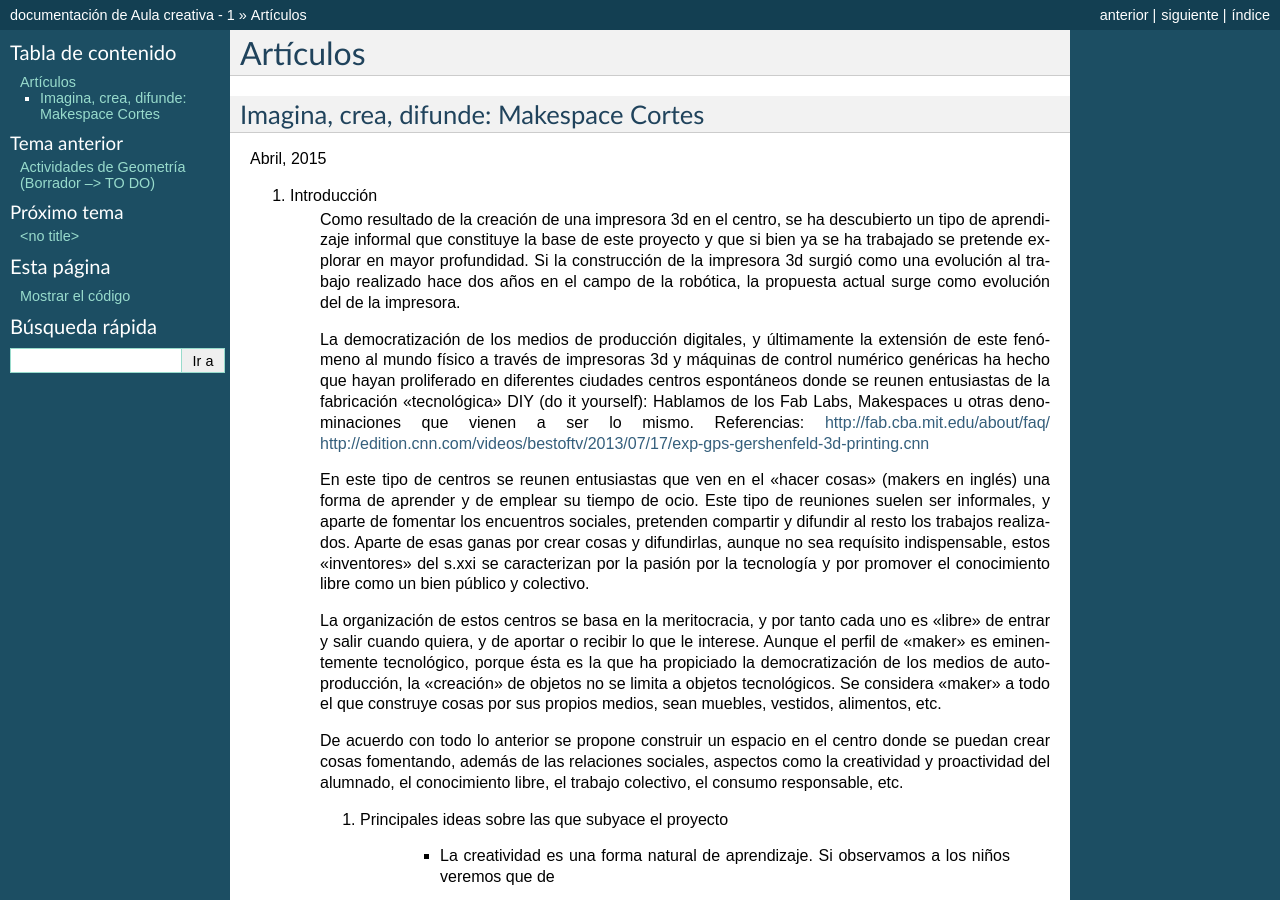
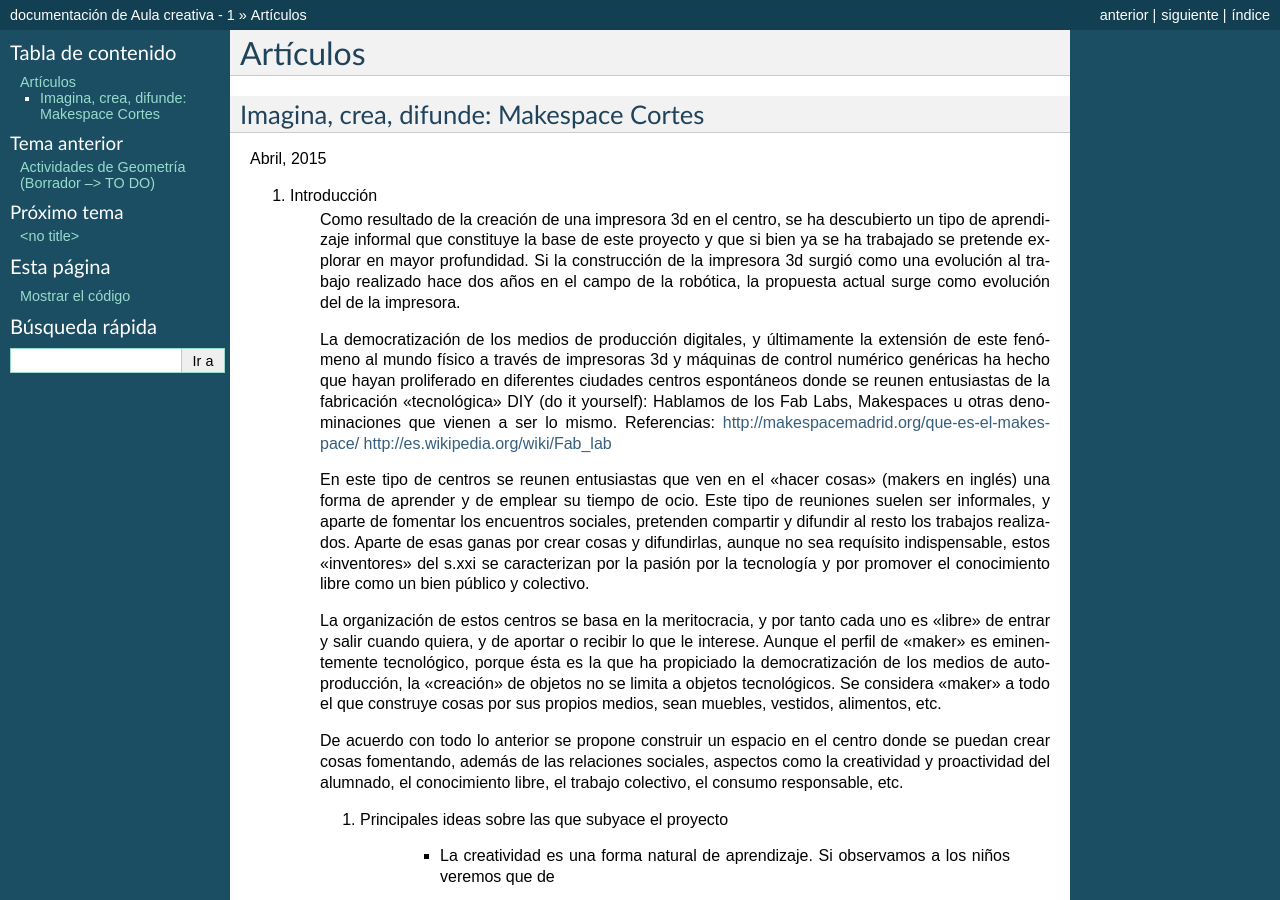
Before and after one commit to es3a10/aula_creativa, a Sphinx documentation site: the page built from docs/articulos.rst, in a window 1280 px wide and 900 px high. Built offline with Sphinx 7.4.7, drawn with Linux system fonts in a browser that asks for light colours; some of the changed lines change nothing that is shown.

Commit message:
Update articulos.rst

```diff
--- a/docs/articulos.rst
+++ b/docs/articulos.rst
@@ -18,7 +18,7 @@ Abril, 2015
 	ha hecho que hayan proliferado en diferentes ciudades
 	centros espontáneos donde se reunen entusiastas de la fabricación "tecnológica" DIY (do it yourself):
 	Hablamos de los Fab Labs, Makespaces u otras denominaciones que vienen a ser
-	lo mismo. Referencias: http://fab.cba.mit.edu/about/faq/ http://edition.cnn.com/videos/bestoftv/2013/07/17/exp-gps-gershenfeld-3d-printing.cnn
+	lo mismo. Referencias: http://makespacemadrid.org/que-es-el-makespace/ http://es.wikipedia.org/wiki/Fab_lab
 
 	En este tipo de centros se reunen entusiastas que ven en el "hacer cosas" (makers en inglés)
 	una forma de aprender
```
